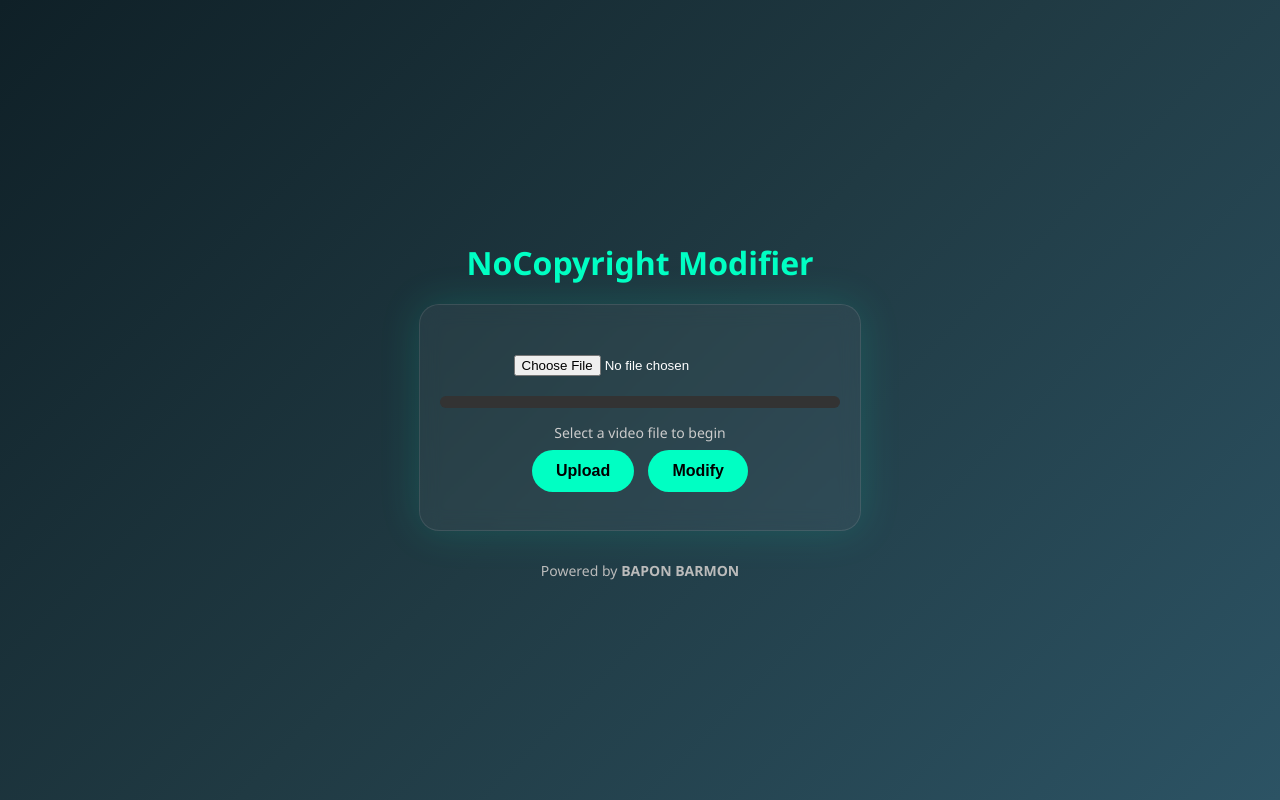
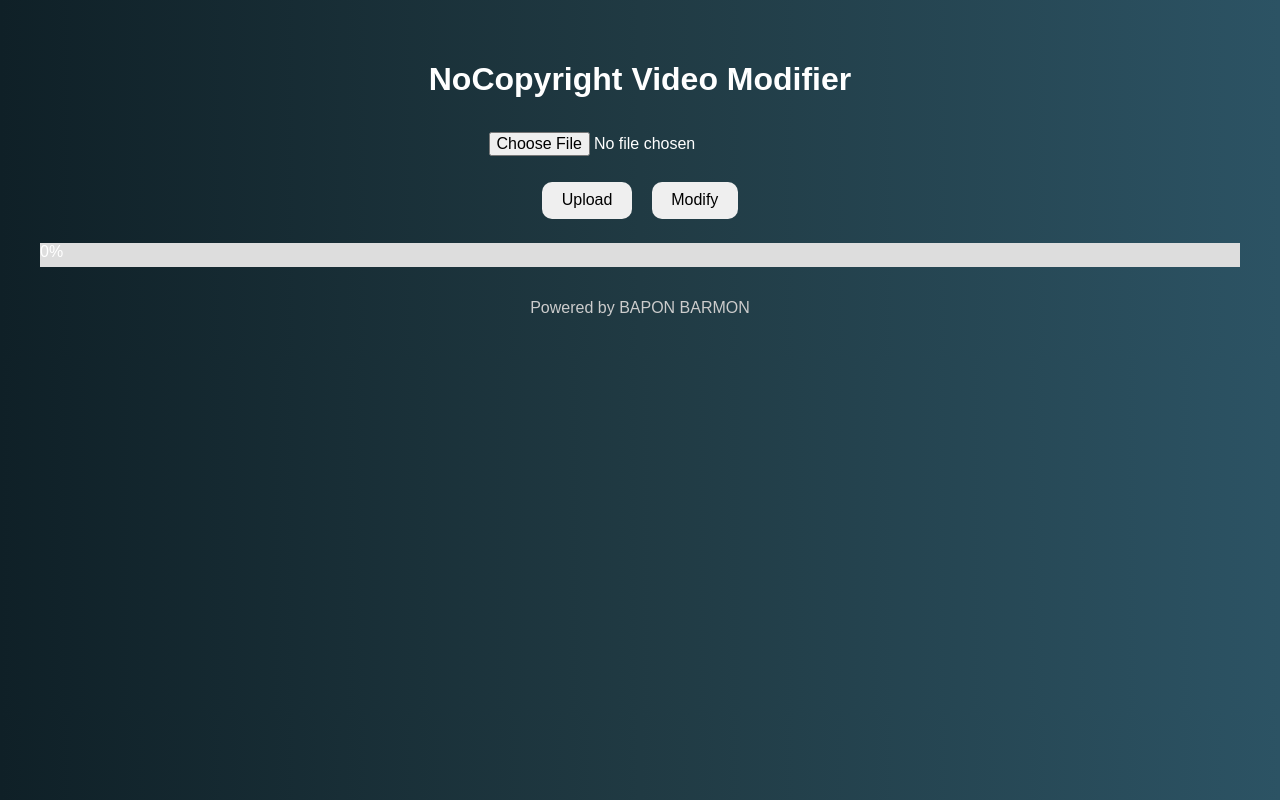
Before and after one commit to BAPONBARMON/nocopyright-fronted, a plain HTML site: page index.html in a window 1280 px wide. Drawn offline with Linux system fonts and the light colour scheme.

Commit message:
Update index.html

```diff
--- a/index.html
+++ b/index.html
@@ -3,148 +3,70 @@
 <head>
   <meta charset="UTF-8" />
   <meta name="viewport" content="width=device-width, initial-scale=1.0"/>
-  <title>NoCopyright Video Modifier</title>
+  <title>NoCopyright RemixCleaner</title>
   <style>
     body {
-      margin: 0;
-      padding: 0;
-      font-family: 'Segoe UI', sans-serif;
-      background: linear-gradient(135deg, #0f2027, #203a43, #2c5364);
-      color: #ffffff;
-      display: flex;
-      justify-content: center;
-      align-items: center;
-      min-height: 100vh;
-      flex-direction: column;
+      font-family: Arial, sans-serif;
+      background: linear-gradient(to right, #0f2027, #203a43, #2c5364);
+      color: white;
+      text-align: center;
+      padding: 2rem;
     }
-
-    .container {
-      background: rgba(255, 255, 255, 0.05);
-      border: 1px solid rgba(255, 255, 255, 0.1);
-      backdrop-filter: blur(10px);
-      border-radius: 20px;
-      padding: 30px 20px;
-      box-shadow: 0 0 40px rgba(0, 255, 200, 0.15);
-      max-width: 400px;
+    h1 {
+      font-size: 2rem;
+      margin-bottom: 1rem;
+    }
+    input, button {
+      margin: 0.5rem;
+      padding: 0.6rem 1.2rem;
+      border-radius: 10px;
+      border: none;
+      font-size: 1rem;
+    }
+    #progressBar {
       width: 100%;
+      background-color: #ddd;
+      margin: 1rem 0;
+    }
+    #progressBar div {
+      width: 0%;
+      height: 24px;
+      background-color: #4caf50;
       text-align: center;
+      color: white;
     }
-
-    h1 {
-      color: #00ffc3;
-      margin-bottom: 20px;
+    video {
+      max-width: 100%;
+      margin-top: 1rem;
     }
-
-    input[type="file"] {
-      margin: 20px 0;
-      color: #fff;
-    }
-
-    .progress-container {
-      width: 100%;
-      height: 12px;
-      background: #333;
-      border-radius: 10px;
-      margin-bottom: 15px;
-    }
-
-    .progress-bar {
-      height: 100%;
-      background: #00ffc3;
-      width: 0%;
-      border-radius: 10px;
-      transition: 0.3s;
-    }
-
-    button {
-      background: #00ffc3;
-      color: #000;
-      border: none;
-      padding: 12px 24px;
-      font-size: 16px;
-      margin: 8px 5px;
-      border-radius: 30px;
-      cursor: pointer;
-      font-weight: bold;
-      transition: background 0.3s;
-    }
-
-    button:hover {
-      background: #00cc9e;
-    }
-
-    .status {
-      margin-top: 10px;
-      font-size: 14px;
+    footer {
+      margin-top: 2rem;
       color: #ccc;
-    }
-
-    .loader {
-      border: 4px solid #f3f3f3;
-      border-top: 4px solid #00ffc3;
-      border-radius: 50%;
-      width: 30px;
-      height: 30px;
-      animation: spin 1s linear infinite;
-      margin: 10px auto;
-      display: none;
-    }
-
-    @keyframes spin {
-      0% { transform: rotate(0deg); }
-      100% { transform: rotate(360deg); }
-    }
-
-    footer {
-      margin-top: 30px;
-      font-size: 14px;
-      color: #bbb;
-    }
-
-    @media screen and (max-width: 480px) {
-      .container {
-        padding: 25px 15px;
-      }
-
-      button {
-        width: 100%;
-        margin-top: 10px;
-      }
     }
   </style>
 </head>
 <body>
-  <h1>NoCopyright Modifier</h1>
-  <div class="container">
-    <input type="file" id="videoInput" accept="video/*" />
-    <div class="progress-container">
-      <div class="progress-bar" id="progressBar"></div>
-    </div>
 
-    <div class="status" id="status">Select a video file to begin</div>
-    <div class="loader" id="loader"></div>
+  <h1>NoCopyright Video Modifier</h1>
 
-    <button id="uploadBtn" onclick="uploadVideo()">Upload</button>
-    <button id="modifyBtn" onclick="modifyVideo()" disabled>Modify</button>
-    <a id="downloadBtn" href="#" download style="display:none;">
-      <button>Download</button>
-    </a>
-  </div>
+  <input type="file" id="videoInput" accept="video/*"><br/>
+  <button onclick="uploadVideo()">Upload</button>
+  <button onclick="modifyVideo()">Modify</button>
+  <button id="downloadBtn" style="display:none;" onclick="downloadVideo()">Download</button>
 
-  <footer>
-    Powered by <strong>BAPON BARMON</strong>
-  </footer>
+  <div id="progressBar"><div id="progressStatus">0%</div></div>
+
+  <video id="preview" controls style="display:none;"></video>
+
+  <footer>Powered by BAPON BARMON</footer>
 
   <script>
-    let uploadedFilename = "";
+    let uploadedFilename = '';
 
     function uploadVideo() {
       const fileInput = document.getElementById('videoInput');
       const file = fileInput.files[0];
-      if (!file) {
-        alert("Please select a video first.");
-        return;
-      }
+      if (!file) return alert("Please select a video");
 
       const formData = new FormData();
       formData.append("video", file);
@@ -152,11 +74,11 @@
       const xhr = new XMLHttpRequest();
       xhr.open("POST", "https://nocopyright-backend.onrender.com/upload", true);
 
-      xhr.upload.onprogress = function (e) {
+      xhr.upload.onprogress = function(e) {
         if (e.lengthComputable) {
           const percent = Math.round((e.loaded / e.total) * 100);
-          document.getElementById('progressBar').style.width = percent + "%";
-          document.getElementById('status').innerText = `Uploading: ${percent}%`;
+          document.getElementById("progressStatus").style.width = percent + "%";
+          document.getElementById("progressStatus").textContent = percent + "%";
         }
       };
 
@@ -164,10 +86,9 @@
         if (xhr.status === 200) {
           const res = JSON.parse(xhr.responseText);
           uploadedFilename = res.filename;
-          document.getElementById('status').innerText = "Upload complete. Ready to modify.";
-          document.getElementById('modifyBtn').disabled = false;
+          alert("Upload successful!");
         } else {
-          document.getElementById('status').innerText = "Upload failed.";
+          alert("Upload failed.");
         }
       };
 
@@ -175,13 +96,7 @@
     }
 
     function modifyVideo() {
-      if (!uploadedFilename) {
-        alert("Upload a video first.");
-        return;
-      }
-
-      document.getElementById('status').innerText = "Processing video...";
-      document.getElementById('loader').style.display = "block";
+      if (!uploadedFilename) return alert("Upload a video first");
 
       fetch("https://nocopyright-backend.onrender.com/modify", {
         method: "POST",
@@ -190,23 +105,23 @@
         },
         body: JSON.stringify({ filename: uploadedFilename })
       })
-      .then(res => res.json())
-      .then(data => {
-        document.getElementById('loader').style.display = "none";
-        if (data.modified_filename) {
-          const downloadURL = `https://nocopyright-backend.onrender.com/download/${data.modified_filename}`;
-          const downloadBtn = document.getElementById('downloadBtn');
-          downloadBtn.href = downloadURL;
-          downloadBtn.style.display = "inline-block";
-          document.getElementById('status').innerText = "Modification complete. Ready to download.";
-        } else {
-          document.getElementById('status').innerText = "Modification failed.";
-        }
-      })
-      .catch(() => {
-        document.getElementById('loader').style.display = "none";
-        document.getElementById('status').innerText = "Server error during modification.";
+      .then(res => res.blob())
+      .then(blob => {
+        const url = URL.createObjectURL(blob);
+        const video = document.getElementById("preview");
+        video.src = url;
+        video.style.display = "block";
+        document.getElementById("downloadBtn").style.display = "inline-block";
+        video.load();
       });
+    }
+
+    function downloadVideo() {
+      const video = document.getElementById("preview");
+      const link = document.createElement("a");
+      link.href = video.src;
+      link.download = "modified_video.mp4";
+      link.click();
     }
   </script>
 </body>
```
